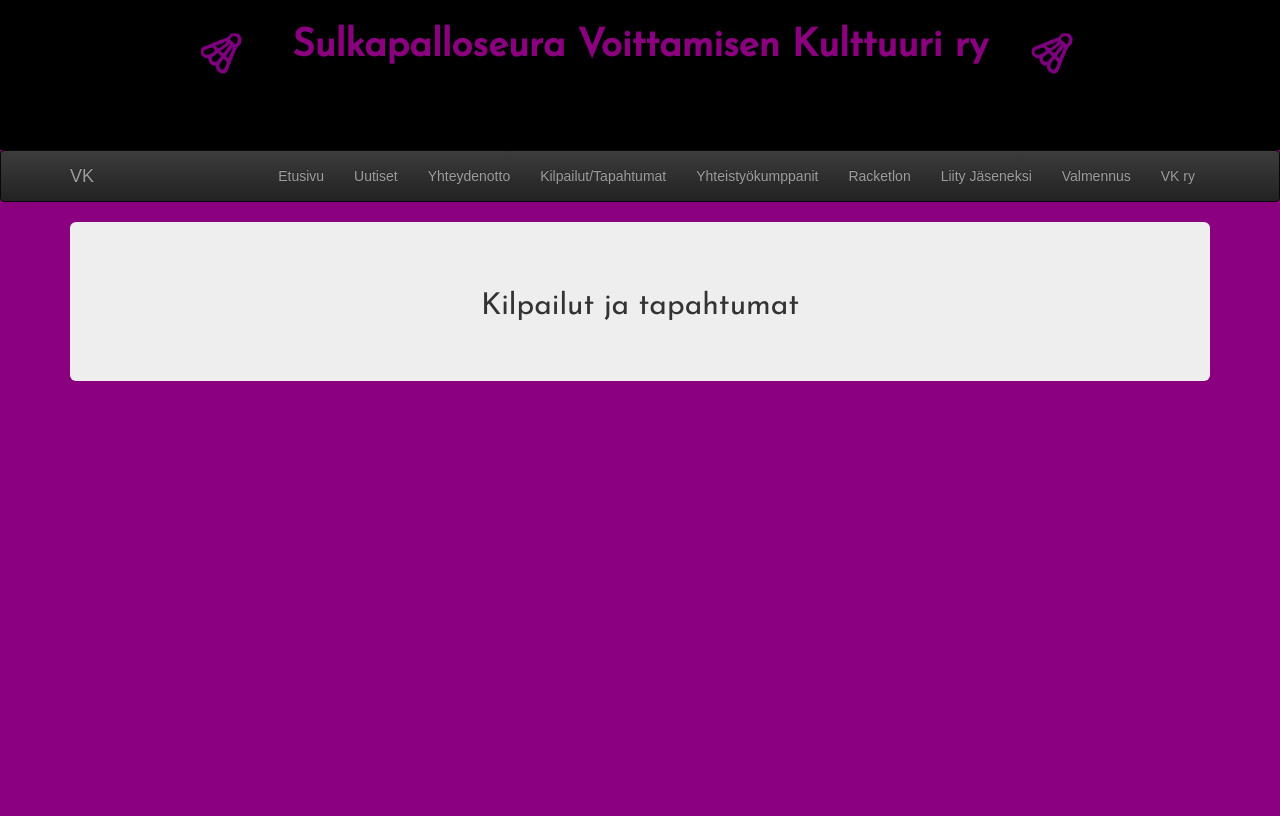
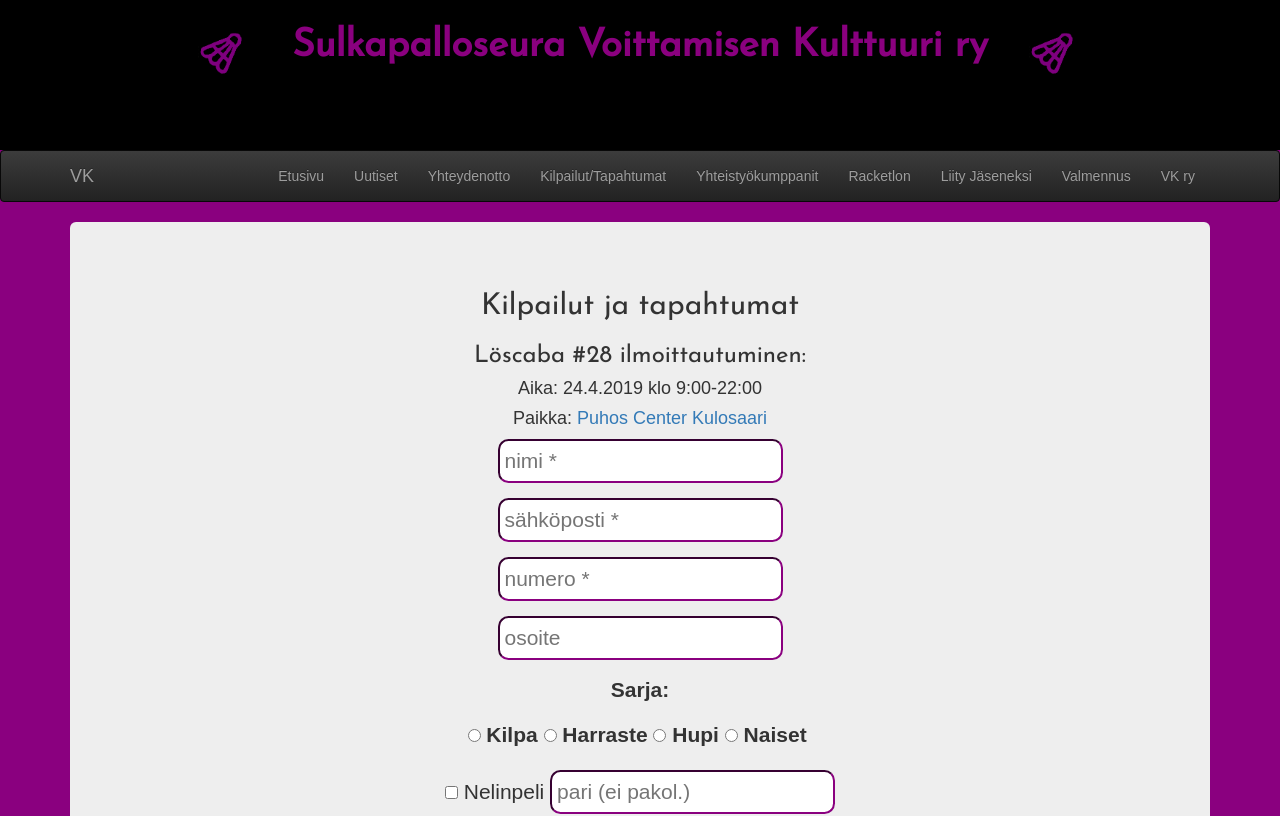
Before and after one commit to milleva/vk-enhanced-frontend, a React (Create React App) app: page /events in a window 1280 px wide. Shown: the top 816 px of the page. Built offline with nearby package versions, Linux system fonts and the light colour scheme.

Commit message:
Loscaba 28 signup pystyyn

```diff
--- a/src/components/Events.js
+++ b/src/components/Events.js
@@ -37,8 +37,8 @@ export default class Events extends React.Component {
                 <Jumbotron>
                     <h2 style={{fontFamily: 'Josefin Sans'}}>Kilpailut ja tapahtumat</h2>
 
-                    {false && <div><h3 style={{fontFamily: 'Josefin Sans'}}>Löscaba #27 ilmoittautuminen:</h3>
-                        <h4>Aika: 17.11.2018 klo 9:00-22:00</h4>
+                    {true && <div><h3 style={{fontFamily: 'Josefin Sans'}}>Löscaba #28 ilmoittautuminen:</h3>
+                        <h4>Aika: 24.4.2019 klo 9:00-22:00</h4>
                         <h4>Paikka: <a href="http://www.puhoscenter.fi/" target="_blank">Puhos Center Kulosaari</a></h4>
                         <form className="messageForm" onSubmit={this.sendSignup()}>
                             <p><input style={styleSheet.input} type="text" placeholder="nimi *" onChange={e => this.setState({nimi: e.target.value})} required/></p>
```
